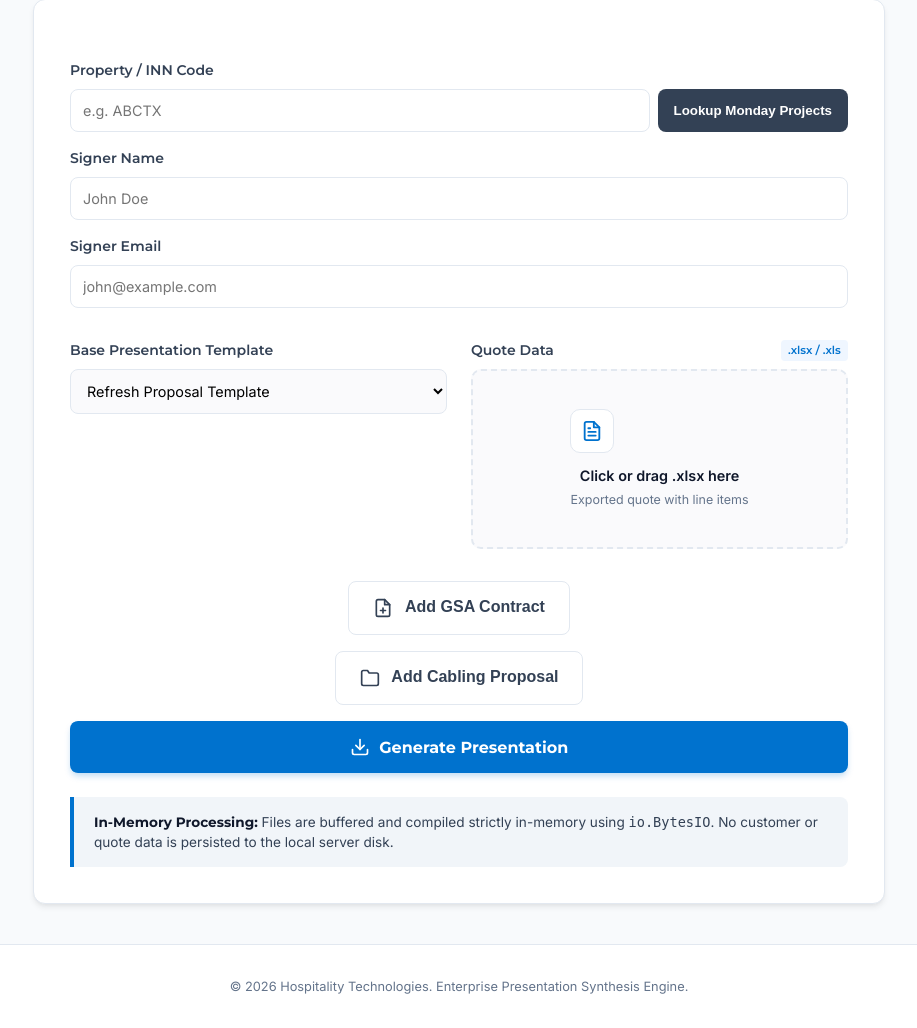
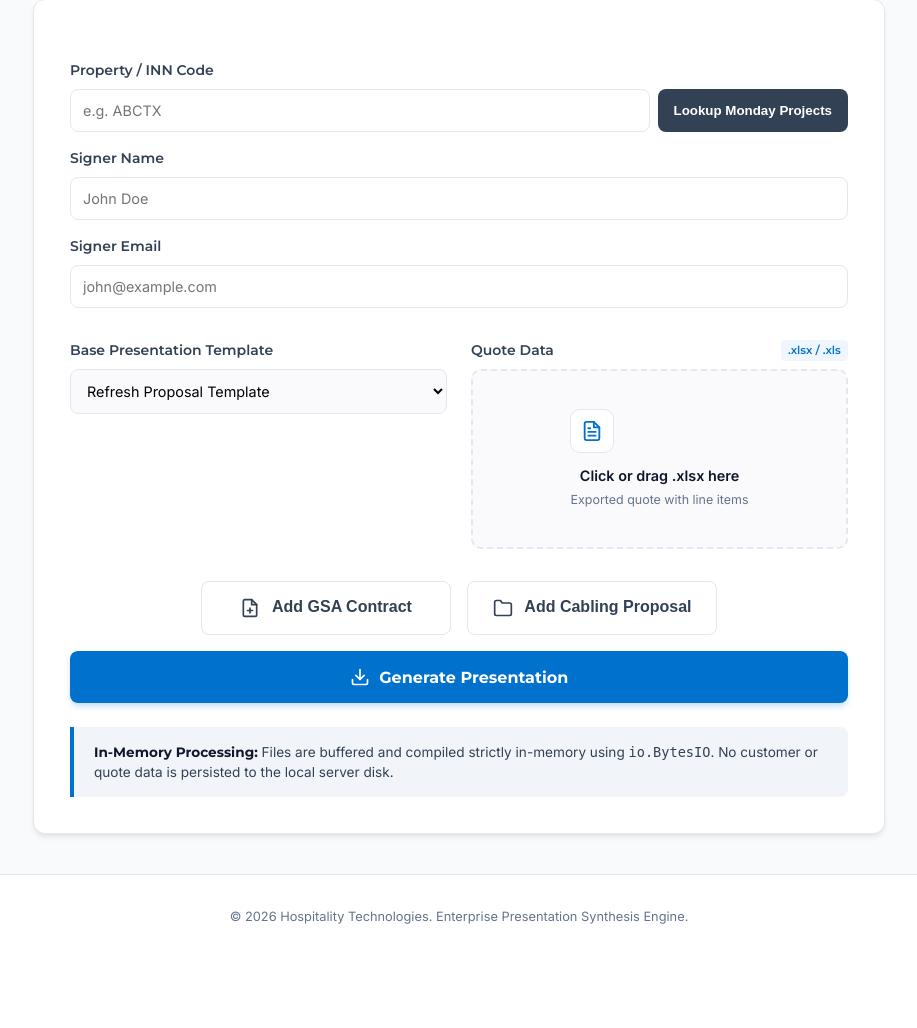
Before and after one commit to mattwegesin/quote-presentation-generator, a Flask app: template templates/index.html in a window 1280 px wide. Shown: the part 366-1394 px from the top of the page, without its empty margins (181-1098 px from the left). After the commit the page ends 1290 px from the top, so only its background shows below. Run offline with Flask 3, Linux system fonts and the light colour scheme; the template is opened without the code that fills it, so the values that code supplies are empty.

Commit message:
style: Arrange GSA and Cabling buttons side-by-side and centered

```diff
--- a/templates/index.html
+++ b/templates/index.html
@@ -773,7 +773,8 @@
           </div>
         </div>
 
-        <div class="form-actions" style="display: flex; gap: 1rem; align-items: center;">
+        <div class="form-actions">
+          <div style="display: flex; gap: 1rem; justify-content: center; width: 100%;">
             <button type="button" class="btn-secondary" id="btnAddGsa" style="padding: 1rem 1.5rem; font-size: 1rem; flex: 1; max-width: 250px;">
               <svg width="20" height="20" viewBox="0 0 24 24" fill="none" stroke="currentColor" stroke-width="2" stroke-linecap="round" stroke-linejoin="round" style="margin-right: 0.5rem; vertical-align: middle;">
                 <path d="M14 2H6a2 2 0 0 0-2 2v16a2 2 0 0 0 2 2h12a2 2 0 0 0 2-2V8z"></path>
@@ -790,8 +791,9 @@
               </svg>
               <span id="btnCablingText">Add Cabling Proposal</span>
             </button>
-
-          <button type="button" class="btn-submit" id="btnSubmit" style="flex: 2;">
+          </div>
+
+          <button type="button" class="btn-submit" id="btnSubmit">
             <span class="spinner" id="spinner"></span>
             <svg id="download-icon" width="20" height="20" viewBox="0 0 24 24" fill="none" stroke="currentColor" stroke-width="2" stroke-linecap="round" stroke-linejoin="round">
               <path d="M21 15v4a2 2 0 0 1-2 2H5a2 2 0 0 1-2-2v-4"></path>
```
Lines whose indentation alone changed are shown as unchanged.
